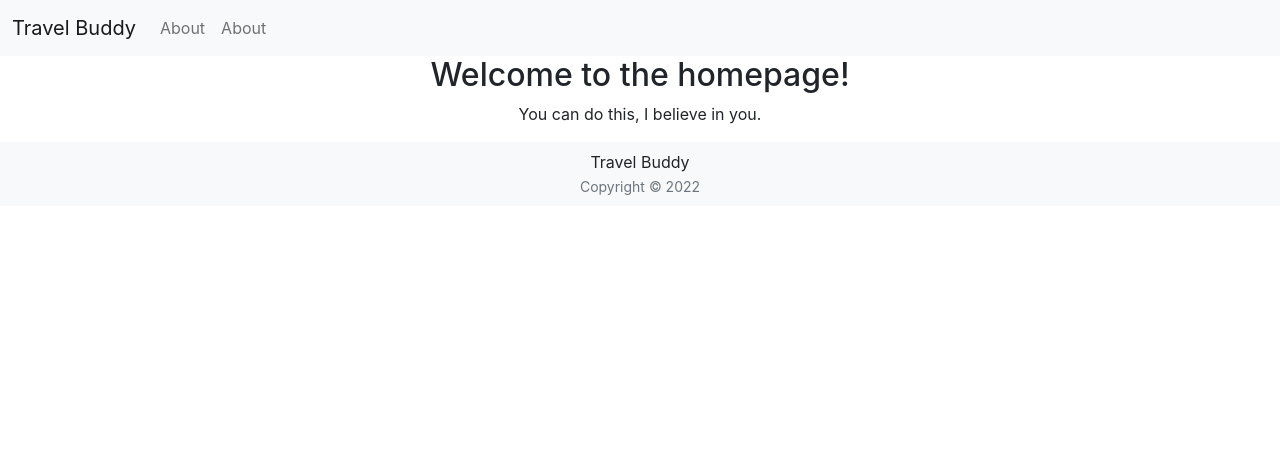
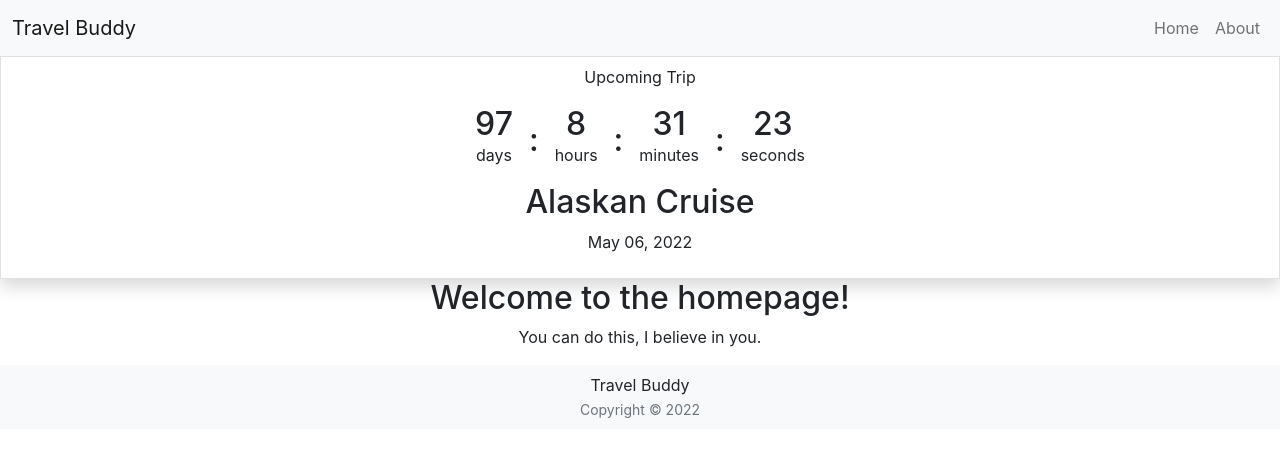
Before and after one commit to caralin3/travel-buddy, a React (Create React App) app in the folder travel-buddy-app/: page / in a window 1280 px wide. Shown: the top 456 px of the page. Built offline with nearby package versions, Linux system fonts and the light colour scheme; no server answers; what io-ts would draw is missing.

Commit message:
Add countdown component

```diff
--- a/travel-buddy-app/package.json
+++ b/travel-buddy-app/package.json
@@ -13,6 +13,7 @@
     "@types/react-dom": "^17.0.9",
     "axios": "^0.25.0",
     "bootstrap": "^5.1.3",
+    "moment": "^2.29.1",
     "react": "^17.0.2",
     "react-dom": "^17.0.2",
     "react-redux": "^7.2.6",
--- /dev/null
+++ b/travel-buddy-app/src/02-molecules/Countdown.tsx
@@ -0,0 +1,81 @@
+import moment from 'moment';
+import React from 'react';
+
+export interface CountdownProps {
+  date: string;
+}
+
+export const Countdown: React.FC<CountdownProps> = ({ date }) => {
+  const INTERVAL = 1000;
+  let intervalId: NodeJS.Timer;
+
+  React.useEffect(() => {
+    intervalId = setInterval(getCountdown, INTERVAL);
+
+    return () => {
+      clearInterval(intervalId);
+    };
+  }, []);
+
+  const [days, setDays] = React.useState(0);
+  const [hours, setHours] = React.useState(0);
+  const [minutes, setMinutes] = React.useState(0);
+  const [seconds, setSeconds] = React.useState(0);
+
+  function getCountdown() {
+    const eventTime = moment(date);
+    const now = moment();
+    let duration = moment.duration(eventTime.diff(now));
+
+    if (eventTime.isSameOrBefore(now)) {
+      clearInterval(intervalId);
+    } else {
+      const durationDays = Math.floor(duration.asDays());
+      duration.subtract(moment.duration(durationDays, 'days'));
+
+      const durationHours = duration.hours();
+      duration.subtract(moment.duration(durationHours, 'hours'));
+
+      const durationMinutes = duration.minutes();
+      duration.subtract(moment.duration(durationMinutes, 'minutes'));
+
+      const durationSeconds = duration.seconds();
+      duration.subtract(moment.duration(durationSeconds, 'seconds'));
+
+      setDays(durationDays);
+      setHours(durationHours);
+      setMinutes(durationMinutes);
+      setSeconds(durationSeconds);
+    }
+  }
+
+  return (
+    <div className="d-flex align-items-center justify-content-center">
+      <div>
+        <p className="h2 m-0">{days}</p>
+        <p>days</p>
+      </div>
+      <div>
+        <p className="h2 px-3">:</p>
+      </div>
+      <div>
+        <p className="h2 m-0">{hours}</p>
+        <p>hours</p>
+      </div>
+      <div>
+        <p className="h2 px-3">:</p>
+      </div>
+      <div>
+        <p className="h2 m-0">{minutes}</p>
+        <p>minutes</p>
+      </div>
+      <div>
+        <p className="h2 px-3">:</p>
+      </div>
+      <div>
+        <p className="h2 m-0">{seconds}</p>
+        <p>seconds</p>
+      </div>
+    </div>
+  );
+};
--- /dev/null
+++ b/travel-buddy-app/src/02-molecules/index.ts
@@ -0,0 +1 @@
+export * from './Countdown';
--- /dev/null
+++ b/travel-buddy-app/src/03-components/Featured.tsx
@@ -0,0 +1,25 @@
+import moment from 'moment';
+import React from 'react';
+import { Col, Container, Row } from 'reactstrap';
+import { Countdown } from '../02-molecules';
+
+export interface FeaturedProps {}
+
+export const Featured: React.FC<FeaturedProps> = () => (
+  <Container fluid className="p-2 shadow border">
+    <Row>
+      <Col>
+        <p>Upcoming Trip</p>
+      </Col>
+    </Row>
+    <Row>
+      <Countdown date={moment('05/6/2022').toString()} />
+    </Row>
+    <Row>
+      <Col>
+        <h2>Alaskan Cruise</h2>
+        <p>{moment('05-06-2022').format('MMMM DD, YYYY')}</p>
+      </Col>
+    </Row>
+  </Container>
+);
--- a/travel-buddy-app/src/components/Header.tsx
+++ b/travel-buddy-app/src/03-components/Header.tsx
@@ -9,11 +9,11 @@ export const Header: React.FC = () => (
         Travel Buddy
       </NavbarBrand>
       <NavbarToggler onClick={function noRefCheck() {}} />
-      <Collapse navbar>
+      <Collapse navbar className="flex-grow-0">
         <Nav className="me-auto" navbar>
           <NavItem>
-            <NavLink tag={Link} to="/about">
-              About
+            <NavLink tag={Link} to="/">
+              Home
             </NavLink>
           </NavItem>
           <NavItem>
--- a/travel-buddy-app/src/components/index.ts
+++ b/travel-buddy-app/src/03-components/index.ts
@@ -1,2 +1,3 @@
+export * from './Featured';
 export * from './Footer';
 export * from './Header';
--- a/travel-buddy-app/src/App.css
+++ b/travel-buddy-app/src/App.css
@@ -1,5 +1,6 @@
 .App {
   text-align: center;
+  overflow-x: hidden;
 }
 
 .App-logo {
--- a/travel-buddy-app/src/App.tsx
+++ b/travel-buddy-app/src/App.tsx
@@ -4,7 +4,7 @@ import './App.css';
 import { Link, Route, Routes } from 'react-router-dom';
 import { Button } from 'reactstrap';
 import TripService from './api/services/TripService';
-import { Footer, Header } from './components';
+import { Featured, Footer, Header } from './03-components';
 
 function Home() {
   React.useEffect(() => {
@@ -24,6 +24,7 @@ function Home() {
   return (
     <>
       <main>
+        <Featured />
         <h2>Welcome to the homepage!</h2>
         <p>You can do this, I believe in you.</p>
       </main>
```
Also changed, not shown: travel-buddy-app/src/03-components/Footer.tsx (renamed from travel-buddy-app/src/components/Footer.tsx), 1 other file (tests, documents, lock files or other folders).
